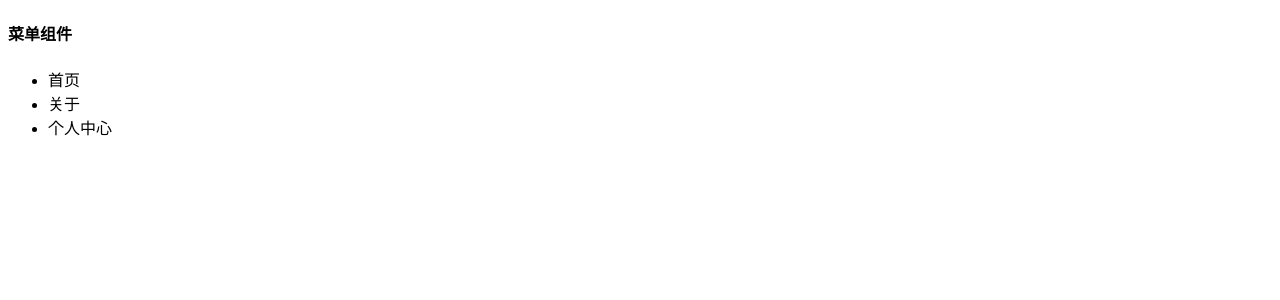
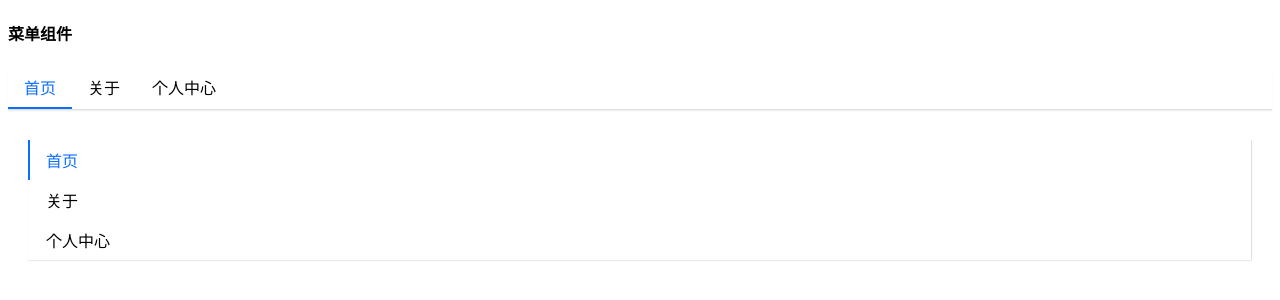
Before and after one commit to adamswan/look_how_they_shine_for_you, a React (Vite) app: page / in a window 1280 px wide. Shown: the top 300 px of the page. Built offline with nearby package versions, Linux system fonts and the light colour scheme.

Commit message:
开发Menu菜单组件

```diff
--- a/src/App.tsx
+++ b/src/App.tsx
@@ -1,7 +1,7 @@
 import { Menu, MenuItem } from "./components";
 
 function App() {
-  function handleClick(index) {
+  function handleClick(index: number) {
     console.log("当前点击项的index", index);
   }
 
@@ -9,9 +9,16 @@ function App() {
     <>
       <h4>菜单组件</h4>
       <Menu defaultIndex={0} onSelect={handleClick}>
-        <MenuItem index={0}>首页</MenuItem>
-        <MenuItem index={1}>关于</MenuItem>
-        <MenuItem index={2}>个人中心</MenuItem>
+        <MenuItem>首页</MenuItem>
+        <MenuItem>关于</MenuItem>
+        <MenuItem>个人中心</MenuItem>
+      </Menu>
+
+      <Menu defaultIndex={0} onSelect={handleClick} mode="vertical">
+        <MenuItem>首页</MenuItem>
+        <MenuItem>关于</MenuItem>
+        <MenuItem>个人中心</MenuItem>
+        {/* <p>123</p> */}
       </Menu>
     </>
   );
--- /dev/null
+++ b/src/components/Menu/_style.scss
@@ -0,0 +1,51 @@
+// 引入变量文件
+@import "../../styles/variables";
+
+.hik-menu {
+  display: flex;
+  flex-wrap: wrap;
+  padding-left: 0;
+  margin-bottom: 30px;
+  list-style: none;
+  border-bottom: $menu-border-width solid $menu-border-color;
+  box-shadow: $menu-box-shadow;
+  .hik-menu-item {
+    padding: $menu-item-padding-y $menu-item-padding-x;
+    cursor: pointer;
+    transition: $menu-transition;
+    &:hover,
+    &:focus {
+      text-decoration: none;
+    }
+    &.is-disabled {
+      color: $menu-item-disabled-color;
+      pointer-events: none;
+      cursor: not-allowed;
+    }
+    &.is-active {
+      color: $menu-item-active-color;
+      border-bottom: $menu-item-active-border-width solid $menu-item-active-color;
+    }
+    &:hover {
+      color: $menu-item-active-color;
+    }
+  }
+}
+
+.menu-vertical {
+  flex-direction: column;
+  border-bottom: 0px;
+  margin: 20px;
+  border-right: $menu-border-width solid $menu-border-color;
+  .hik-menu-item {
+    border-left: $menu-item-active-border-width solid transparent;
+    &.is-active {
+      border-bottom: 0px;
+      border-left: $menu-item-active-border-width solid $menu-item-active-color;
+    }
+    &:hover {
+      border-bottom: 0px;
+      color: $menu-item-active-color;
+    }
+  }
+}
--- a/src/components/Menu/menu.tsx
+++ b/src/components/Menu/menu.tsx
@@ -1,7 +1,9 @@
 import classNames from "classnames";
 import React, { createContext, useState } from "react";
-import { MenuProps, MenuContextProps } from "./types";
+import { MenuProps, MenuContextProps, MenuItemProps } from "./types";
+import "./_style.scss";
 
+// 创建 MenuContext 上下文
 export const MenuContext = createContext<MenuContextProps>({
   index: 0,
 });
@@ -39,9 +41,26 @@ const Menu: React.FC<MenuProps> = (props) => {
     onSelect: handleClick,
   };
 
+  //! 如果用户向插槽中传入了一个非<MenuItem>，前端要给出报错
+  // 检测方式：判断 children 的 displayName 是否为 MenuItem
+  const renderChildren = () => {
+    return React.Children.map(children, (child, index) => {
+      // children 是未知类型，所以不能直接用js的.map方法，要用 React.Children.map 方法
+      const childElement = child as React.ReactElement<MenuItemProps>;
+      const { displayName } = childElement.type!;
+      if (displayName === "MenuItem") {
+        // 如果子元素是 MenuItem 组件，通过克隆的形式，给它传递 index 属性，
+        // 这样就不需要手动在<MenuItem>传递 index 属性了，例如：<MenuItem index={0}>首页</MenuItem>
+        return React.cloneElement(childElement, { index });
+      } else {
+        console.error("Menu 组件的子元素必须是 MenuItem 组件");
+      }
+    });
+  };
+
   return (
     <ul className={classes} style={style}>
-      <MenuContext.Provider value={contextValueToSon}>{children}</MenuContext.Provider>
+      <MenuContext.Provider value={contextValueToSon}>{renderChildren()}</MenuContext.Provider>
     </ul>
   );
 };
--- a/src/components/Menu/menuItem.tsx
+++ b/src/components/Menu/menuItem.tsx
@@ -17,7 +17,7 @@ const MenuItem: React.FC<MenuItemProps> = (props) => {
 
   const handleClick = () => {
     if (disabled) return; // 如果禁用了，就不做任何操作
-    if (ctx?.onSelect) {
+    if (ctx?.onSelect && typeof index === "number") {
       ctx.onSelect(index); // 调用父组件传递的 onSelect 回调函数
     }
   };
@@ -29,4 +29,7 @@ const MenuItem: React.FC<MenuItemProps> = (props) => {
   );
 };
 
+// 给组件添加 displayName 属性，目的是区分不同的组件
+MenuItem.displayName = "MenuItem";
+
 export default MenuItem;
--- a/src/components/Menu/types.ts
+++ b/src/components/Menu/types.ts
@@ -5,12 +5,12 @@ export interface MenuProps {
   className?: string;
   mode?: "horizontal" | "vertical";
   style?: React.CSSProperties;
-  onSelect?: (selectedIndex: string | number) => void;
+  onSelect?: (selectedIndex: number) => void;
   children?: React.ReactNode;
 }
 
 export interface MenuItemProps {
-  index: number;
+  index?: number;
   disabled?: boolean;
   style?: React.CSSProperties;
   className?: string;
```
Also changed, not shown: src/components/Menu/Menu组件原理.md (added, +8 -0 lines).
